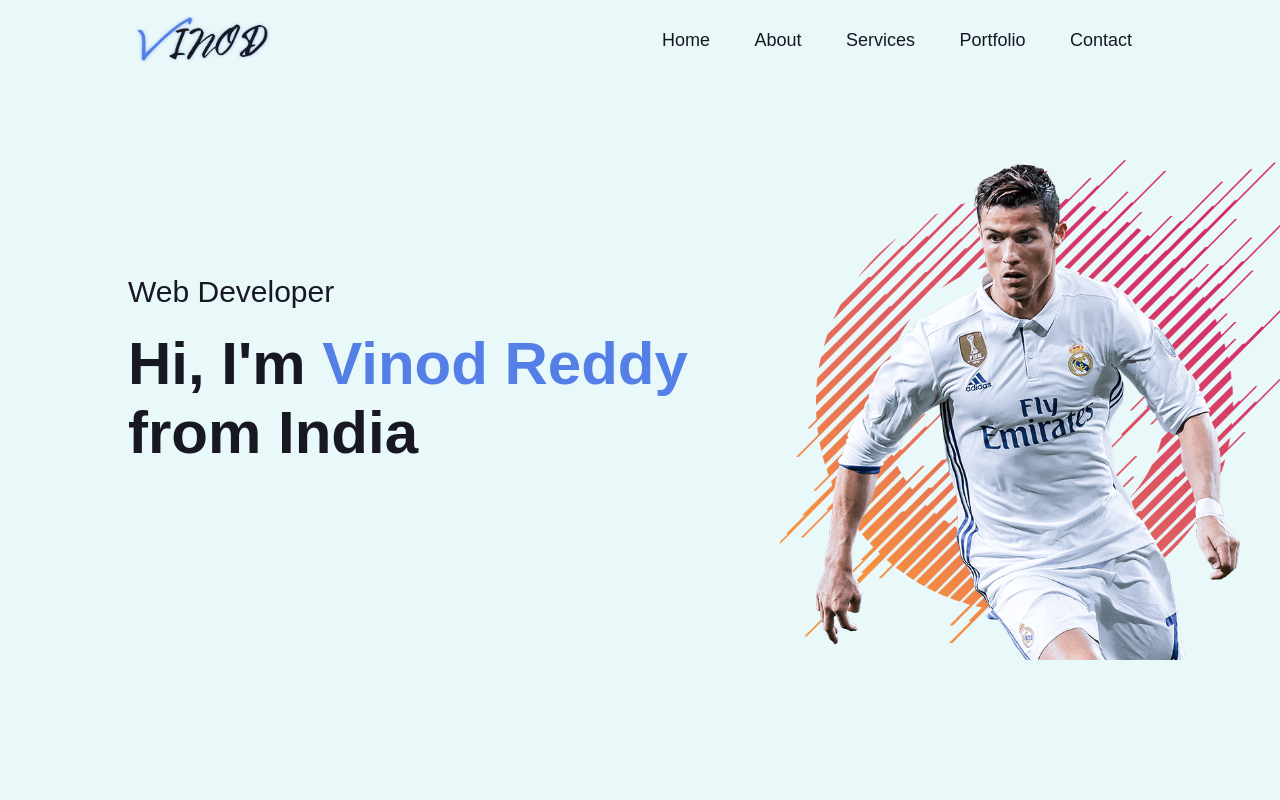
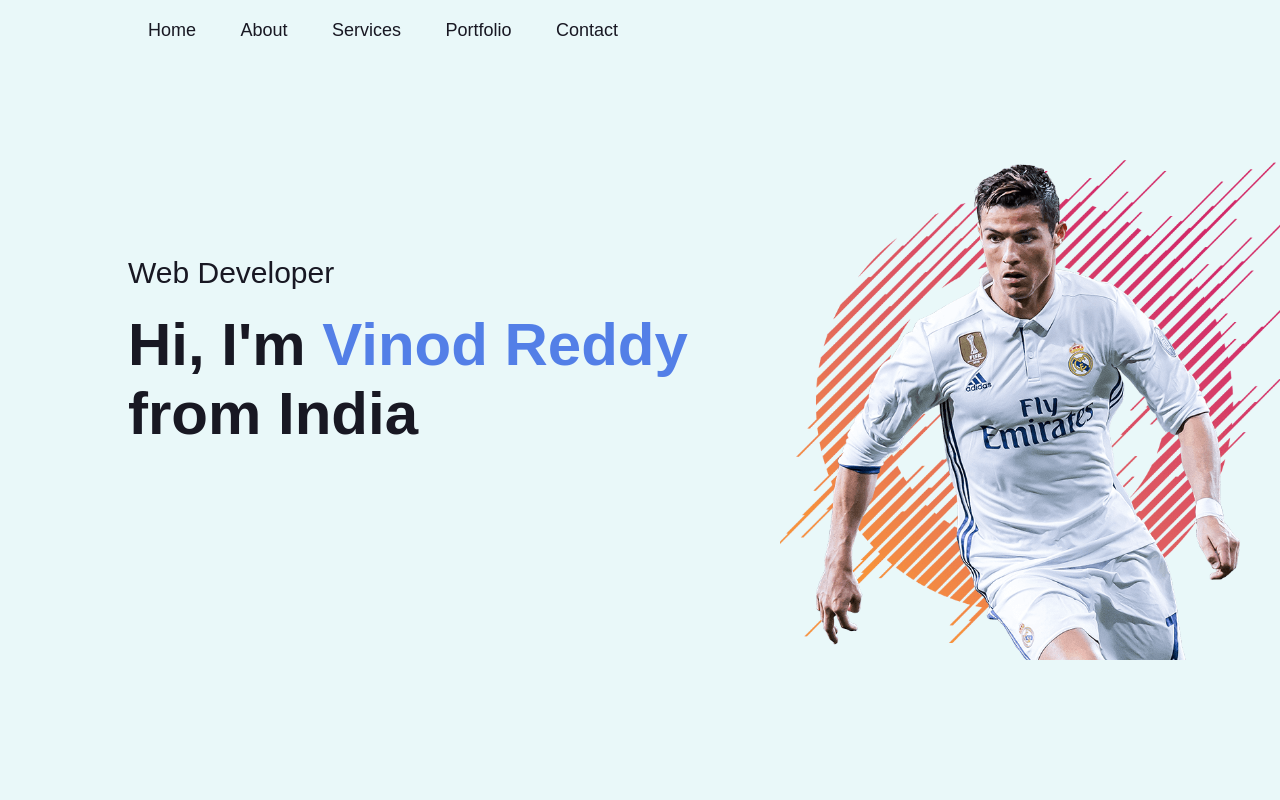
Before and after one commit to Vinod-07/Portfolio, a plain HTML site: page index.html in a window 1280 px wide. Shown: the top 800 px of the page. Drawn offline with Linux system fonts and the light colour scheme.

Commit message:
Update index.html
removed image

```diff
--- a/index.html
+++ b/index.html
@@ -15,12 +15,7 @@
     <div id="header">
       <div class="container">
         <nav>
-          <img
-            src="images/logo1.png"
-            class="logo"
-            width="150px"
-            height="60px"
-          />
+
           <ul id="sidemenu">
             <li><a href="#header">Home</a></li>
             <li><a href="#about">About</a></li>
```
